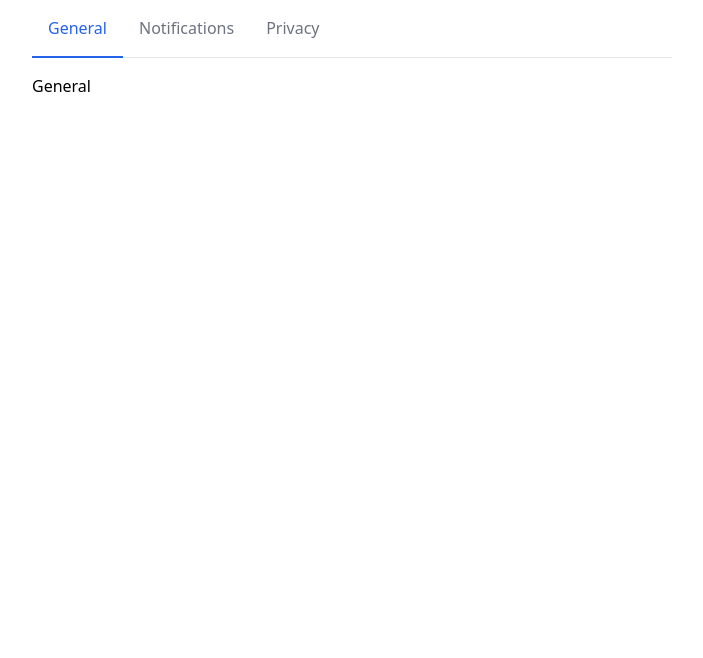
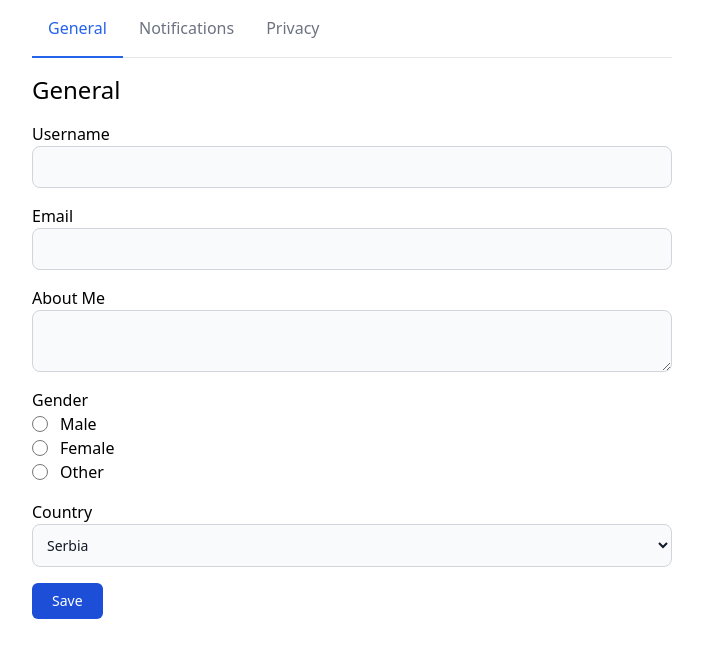
Before and after one commit to filipivanovic/settings-page, a Vue app: page / in a window 1280 px wide. Shown: the top 658 px of the page, without its empty margins (288-991 px from the left). Built offline with nearby package versions, Linux system fonts and the light colour scheme.

Commit message:
Add styling for input fields and create form in GeneralSettings.vue

```diff
--- a/src/assets/main.css
+++ b/src/assets/main.css
@@ -1,3 +1,28 @@
 @tailwind base;
 @tailwind components;
 @tailwind utilities;
+
+label {
+    @apply flex items-center gap-1;
+}
+
+input[type='text'],
+input[type='email'] {
+    @apply bg-gray-50 border border-gray-300 text-gray-900 text-sm rounded-lg focus:ring-blue-500 focus:border-blue-500 block w-full p-2.5;
+}
+
+textarea {
+    @apply bg-gray-50 border border-gray-300 text-gray-900 text-sm rounded-lg focus:ring-blue-500 focus:border-blue-500 block w-full p-2.5;
+}
+
+input[type='radio'] {
+    @apply w-4 h-4 border border-gray-300 rounded bg-gray-50 focus:ring-4 focus:ring-blue-300 mr-2;
+}
+
+select {
+    @apply bg-gray-50 border border-gray-300 text-gray-900 text-sm rounded-lg focus:ring-blue-500 focus:border-blue-500 block w-full p-2.5;
+}
+
+.btn-primary {
+    @apply text-white bg-blue-700 hover:bg-blue-800 focus:ring-4 focus:outline-none focus:ring-blue-300 rounded-md text-sm w-full sm:w-auto px-5 py-2 text-center;
+}
--- a/src/components/FadeTransition.vue
+++ b/src/components/FadeTransition.vue
@@ -9,11 +9,13 @@
 </template>
 
 <style scoped>
+/*noinspection CssUnusedSymbol*/
 .fade-enter-active,
 .fade-leave-active {
   transition: all 0.2s ease
 }
 
+/*noinspection CssUnusedSymbol*/
 .fade-enter-from,
 .fade-leave-to {
   opacity: 0
--- a/src/components/GeneralSettings.vue
+++ b/src/components/GeneralSettings.vue
@@ -3,7 +3,47 @@
 </script>
 
 <template>
-  <div>General</div>
+  <div>
+    <h2 class="text-2xl mb-4">General</h2>
+    <form class="space-y-4 mx-auto">
+      <div>
+        <label>Username</label>
+        <input type="text">
+      </div>
+      <div>
+        <label>Email</label>
+        <input type="email">
+      </div>
+      <div>
+        <label>About Me</label>
+        <textarea></textarea>
+      </div>
+      <div>
+        <label>Gender</label>
+        <label>
+          <input type="radio" value="male" />
+          <span>Male</span>
+        </label>
+        <label>
+          <input type="radio" value="female" />
+          <span>Female</span>
+        </label>
+        <label>
+          <input type="radio" value="other" />
+          <span>Other</span>
+        </label>
+      </div>
+      <div>
+        <label>Country</label>
+        <select>
+          <option>Serbia</option>
+          <option>Spain</option>
+          <option>UAE</option>
+        </select>
+      </div>
+      <button type="submit" class="btn-primary">Save</button>
+    </form>
+  </div>
 </template>
 
 <style scoped>
```
